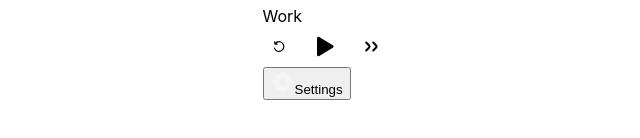
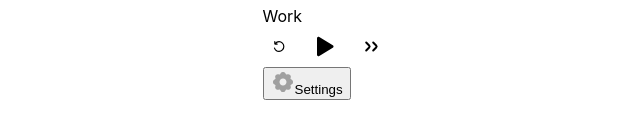
Before and after one commit to jamesjlyons/pomodo, a Next.js app: page / in a window 1280 px wide. Shown: the part 420-558 px from the top of the page, without its empty margins (313-953 px from the left). Built offline with nearby package versions, Linux system fonts and the light colour scheme.

Commit message:
settings icon color

```diff
--- a/components/Pomodoro.tsx
+++ b/components/Pomodoro.tsx
@@ -483,7 +483,7 @@ export default function Pomodoro() {
                 fill-rule="evenodd"
                 clip-rule="evenodd"
                 d="M9.99618 2.86888C10.3581 2.32605 10.9673 2 11.6197 2H12.3803C13.0327 2 13.6419 2.32605 14.0038 2.86888L15.145 4.58067L16.894 4.17706C17.5495 4.02578 18.2367 4.22288 18.7125 4.69859L19.3014 5.28754C19.7771 5.76326 19.9742 6.45048 19.8229 7.10601L19.4193 8.85498L21.1311 9.99618C21.674 10.3581 22 10.9673 22 11.6197V12.3803C22 13.0327 21.674 13.6419 21.1311 14.0038L19.4193 15.145L19.8229 16.894C19.9742 17.5495 19.7771 18.2367 19.3014 18.7125L18.7125 19.3014C18.2367 19.7771 17.5495 19.9742 16.894 19.8229L15.145 19.4193L14.0038 21.1311C13.6419 21.674 13.0327 22 12.3803 22H11.6197C10.9673 22 10.3581 21.674 9.99618 21.1311L8.85498 19.4193L7.10601 19.8229C6.45048 19.9742 5.76326 19.7771 5.28754 19.3014L4.69859 18.7125C4.22288 18.2367 4.02578 17.5495 4.17706 16.894L4.58067 15.145L2.86888 14.0038C2.32605 13.6419 2 13.0327 2 12.3803V11.6197C2 10.9673 2.32605 10.3581 2.86888 9.99618L4.58067 8.85498L4.17706 7.10601C4.02578 6.45048 4.22288 5.76326 4.69859 5.28754L5.28754 4.69859C5.76326 4.22288 6.45048 4.02578 7.10601 4.17706L8.85498 4.58067L9.99618 2.86888ZM8.5 12C8.5 10.067 10.067 8.5 12 8.5C13.933 8.5 15.5 10.067 15.5 12C15.5 13.933 13.933 15.5 12 15.5C10.067 15.5 8.5 13.933 8.5 12Z"
-                fill="white"
+                fill="currentColor"
               />
             </g>
           </svg>
```
